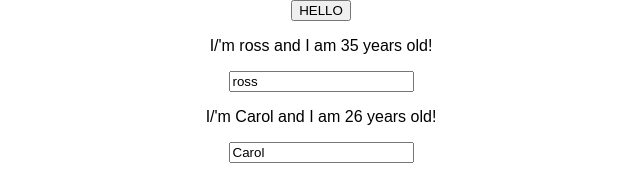
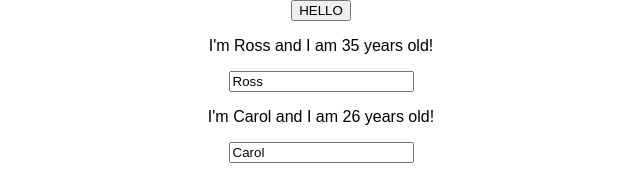
Before and after one commit to rossmawd/burger-creator, a React (Create React App) app: page / in a window 1280 px wide. Shown: the top 176 px of the page, without its empty margins (319-959 px from the left). Built offline with nearby package versions, Linux system fonts and the light colour scheme.

Commit message:
practice with controlled components

```diff
--- a/src/App.js
+++ b/src/App.js
@@ -5,7 +5,7 @@ import './App.css';
 class App extends React.Component {
   state = {
     persons: [
-      { name: "ross", age: 35 },
+      { name: "Ross", age: 35 },
       { name: "Carol", age: 26 }
     ]
   }
@@ -21,9 +21,9 @@ class App extends React.Component {
 
   nameChangedHandler = (event) => {
     this.setState({
-      persons: [,
+      persons: [
         { name: event.target.value, age: 100 },
-        { name: 'Sam', age: 100 }]
+        { name: 'Carol', age: 26 }]
     })
   }
 
@@ -33,9 +33,7 @@ class App extends React.Component {
         <button onClick={() => this.switchNameHandler("SpoonFace")}>HELLO</button>
         <Person
           {...this.state.persons[0]}
-          changed={this.nameChangedHandler}
-        />
-
+          changed={this.nameChangedHandler} />
         <Person
           {...this.state.persons[1]}
           click={this.switchNameHandler.bind(this, "rimmer")}
--- a/src/Person/Person.js
+++ b/src/Person/Person.js
@@ -7,7 +7,7 @@ const Person = ({name, age, click, changed}) => {
   return (
 
     <div>
-      <p onClick={click}>I/'m {name} and I am {age} years old!</p>
+      <p onClick={click}>I'm {name} and I am {age} years old!</p>
       <p> </p>
       <input type="text" onChange={changed} value={name}/>
     </div>
```
